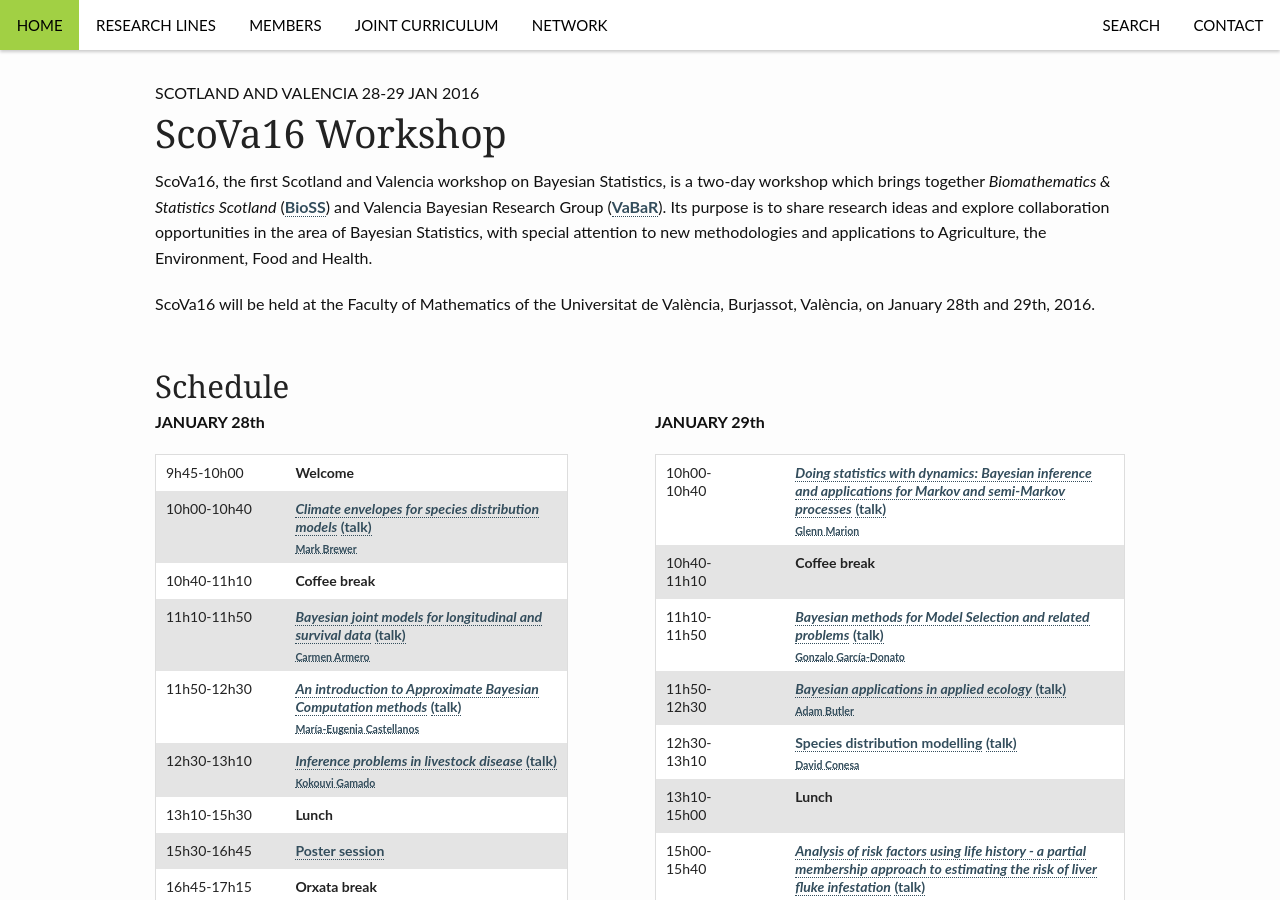
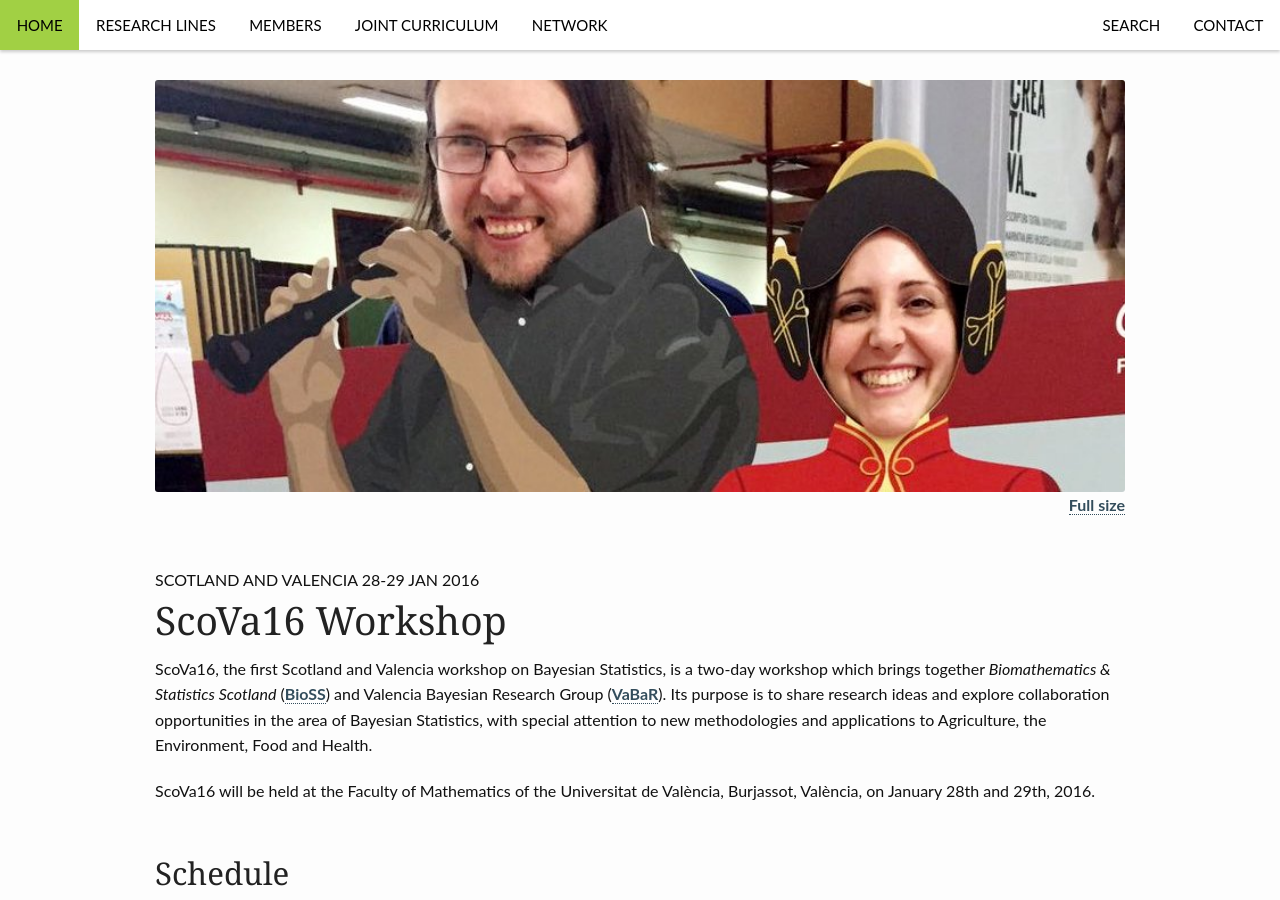
Before and after one commit to VABAR/VABAR.github.io, a Jekyll site: the page built from _posts/events/2015-12-17-ScoVa16.md, in a window 1280 px wide and 900 px high. Built offline with Jekyll 4.4.1, drawn with Linux system fonts in a browser that asks for light colours.

Commit message:
ScoVa16: include images

```diff
--- a/_posts/events/2015-12-17-ScoVa16.md
+++ b/_posts/events/2015-12-17-ScoVa16.md
@@ -5,6 +5,12 @@ subheadline: "Scotland and Valencia 28-29 Jan 2016"
 meta_teaser: "Workshop between BioSS (Scotland) and VaBaR (Valencia)"
 teaser: no
 header: no
+image:
+    title: scova16-home.jpg
+    caption: Full size
+    caption_url: /images/scova16-full.jpg
+    homepage: scova16-home.jpg
+    thumb: scova16-thumb.jpg
 categories: events
 ---
 
```
Also changed, not shown: images/scova16-full.jpg (added), images/scova16-home.jpg (added), images/scova16-thumb.jpg (added).
